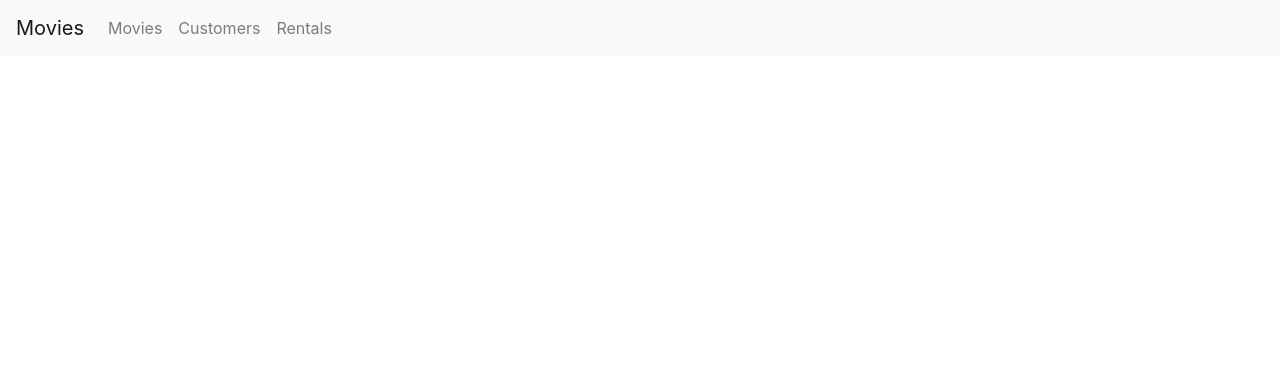
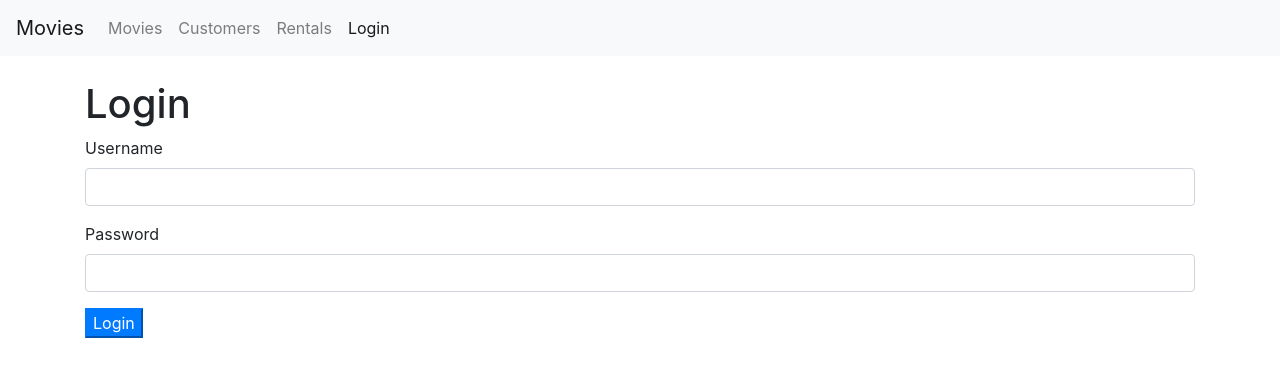
Before and after one commit to AdeelZahid/Movies-Store-Project-, a React (Create React App) app: page /login in a window 1280 px wide. Before the commit this address led to /not-found. Shown: the top 376 px of the page. Built offline with nearby package versions, Linux system fonts and the light colour scheme.

Commit message:
Login Form and Basic Validation is done.

```diff
--- a/package.json
+++ b/package.json
@@ -9,6 +9,7 @@
     "@testing-library/user-event": "^7.1.2",
     "bootstrap": "^4.5.0",
     "font-awesome": "^4.7.0",
+    "joi": "^17.2.1",
     "lodash": "^4.17.20",
     "prop-types": "^15.7.2",
     "react": "^16.13.1",
--- a/src/App.js
+++ b/src/App.js
@@ -6,6 +6,7 @@
 import Rentals from './components/rentals';
 import NotFound from './components/not-found';
 import NavBar from './components/navBar';
+import LoginForm from './components/loginForm';
 import "./App.css";
 
 
@@ -18,12 +19,12 @@
             <NavBar />
             <main className="container">
               <Switch>
-
+                <Route path="/login" component={LoginForm} />
                 <Route path="/movies/:id" component={MovieForm} />
                 <Route path="/movies" component={Movies} />
-                <Route path="/customers" component={Customers}> </Route>
-                <Route path="/rentals" component={Rentals}> </Route>
-                <Route path="/not-found" component={NotFound}> </Route>
+                <Route path="/customers" component={Customers} />
+                <Route path="/rentals" component={Rentals} />
+                <Route path="/not-found" component={NotFound} />
                 <Redirect from="/" exact to="/movies" />
                 <Redirect to="/not-found" />
 
--- /dev/null
+++ b/src/components/common/input.jsx
@@ -0,0 +1,26 @@
+import React from 'react'
+
+const Input = ({name, label, value, error, onChange}) => {
+    return (
+      <div>
+
+        <div className="form-group">
+          <label htmlFor={name}>{label}</label>
+          <input
+            value={value}
+            onChange={onChange}
+            id={name}
+            name={name}
+            type="text"
+            className="form-control"
+          />
+          {error && <div className="alert alert-danger">{error}</div>}
+        </div>
+
+
+
+      </div>
+    );
+}
+
+export default Input
--- /dev/null
+++ b/src/components/loginForm.jsx
@@ -0,0 +1,89 @@
+import React, { Component } from "react";
+import Input from './common/input';
+
+class LoginForm extends Component {
+
+    state={
+      account: {username:"", password:""},
+      errors: {}
+    }
+
+    validate = () => {
+        const errors = {};
+        const {account} = this.state;
+        if(account.username.trim() === "")
+            errors.username = "user name is required ";
+        if(account.password.trim() === "")
+            errors.password = "Password is required ... ";
+
+        return Object.keys(errors).length === 0 ? null : errors;
+    }
+
+    handleSubmit = e => {
+        e.preventDefault();
+        const error = this.validate();
+        this.setState({errors: error || {} })
+        if(error) return;
+
+        // call the server
+        console.log("Submmitted ")
+    }
+
+    validateProperty = ({name, value}) => {
+        if(name === 'username'){
+            if(value.trim() === ''){
+                return 'user name is required ...'
+            }
+        }
+        if(name === 'password'){
+            if(value.trim() === ''){
+                return 'password name is required ...'
+            }
+        }
+
+    }
+
+    // handleChange = e =>{
+    handleChange = ({currentTarget: input}) =>{
+        const errors = {...this.state.errors}
+        const errorMessage = this.validateProperty(input);
+
+        if(errorMessage) errors[input.name] = errorMessage;
+        else delete errors[input.name];
+
+        const account = {...this.state.account};
+        account[input.name] = input.value;
+        this.setState({account, errors})
+    }
+
+    render() {
+      const {account, errors} = this.state;
+    return (
+      <div>
+          <h1>Login</h1>
+        {/* form>(div.form-group>label+input.form-control)*2 */}
+        <form onSubmit={this.handleSubmit}>
+          <Input
+            name="username"
+            value={account.username}
+            label="Username"
+            error={errors.username}
+            onChange={this.handleChange}
+          />
+
+          <Input
+            name="password"
+            value={account.password}
+            label="Password"
+            error={errors.password}
+            onChange={this.handleChange}
+          />
+
+          <button className="btn-primary">Login</button>
+        </form>
+      </div>
+    );
+  }
+}
+
+export default LoginForm;
--- a/src/components/navBar.jsx
+++ b/src/components/navBar.jsx
@@ -4,7 +4,7 @@
 const NavBar = () => {
   return (
     <div>
-      <nav className="navbar mb-4 navbar-expand-lg navbar-light bg-light">
+      <nav className="navbar mb-4 navbar-expand-sm navbar-light bg-light">
         <Link className="navbar-brand" to="/">
           Movies
         </Link>
@@ -40,6 +40,12 @@
               </NavLink>
             </li>
 
+            <li className="nav-item">
+              <NavLink className="nav-link" to="/login">
+                Login
+              </NavLink>
+            </li>
+
           </ul>
         </div>
       </nav>
```
Also changed, not shown: 1 other file (tests, documents, lock files or other folders).
